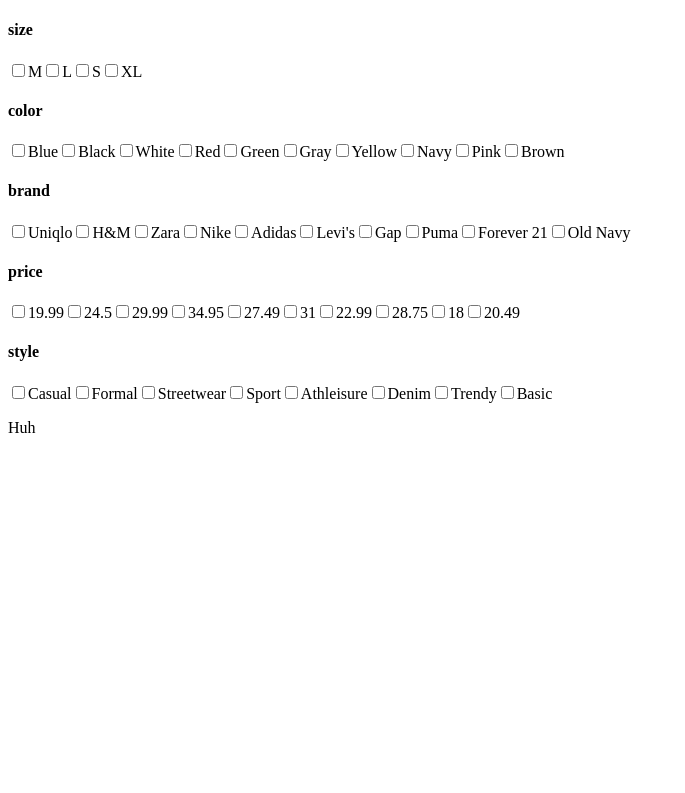
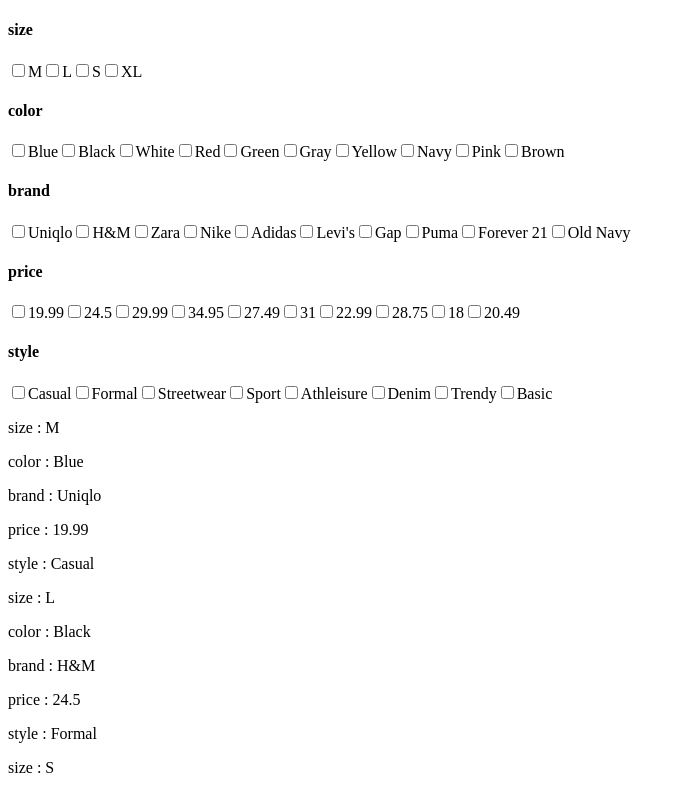
Before and after one commit to CarlosBor/itemSorter, a React (Vite) app: page / in a window 1280 px wide. Shown: the top 793 px of the page, without its empty margins (0-685 px from the left). Built offline with nearby package versions, Linux system fonts and the light colour scheme.

Commit message:
Add working filter

```diff
--- a/src/components/ItemSorter.tsx
+++ b/src/components/ItemSorter.tsx
@@ -1,4 +1,3 @@
-import react from 'react';
 import SelectableProperties from './SelectableProperties';
 import ItemSorterGrid from './ItemSorterGrid';
 import { useReducer } from 'react';
@@ -7,7 +6,7 @@
 
 function reducer(state, action) {
   switch (action.type) {
-    case 'SET_FIELD':
+    case 'SET_FIELD': {
       const { property, value, itemValue } = action;
       const updatedState = { ...state };
 
@@ -19,15 +18,17 @@
           updatedState[property].push(itemValue);
         }
       } else {
+        if (updatedState[property]) {
           updatedState[property] = updatedState[property].filter(
             (item) => item !== itemValue
           );
+          if (updatedState[property].length === 0) {
+            delete updatedState[property];
           }
-
+        }
+      }
       return updatedState;
-
-    default:
-      return state;
+    }
   }
 }
 
@@ -57,9 +58,11 @@
               />
               </>
           );
-        })
-        }
-        <ItemSorterGrid />
+        })}
+        <ItemSorterGrid
+          items={props.items}
+          filter={state}
+        />
     </>);
 }
 
--- a/src/components/ItemSorterGrid.tsx
+++ b/src/components/ItemSorterGrid.tsx
@@ -1,7 +1,25 @@
 
 
-const ItemSorterGrid = () =>{
-    return(<p>Huh</p>)
+const ItemSorterGrid = ({ items, filter }) =>{
+    console.log(filter);
+    const filteredItems = items.filter((item)=>{
+        return Object.keys(filter).every((key)=>{
+            return filter[key].includes(item[key]);
+        })
+    })
+
+    return(
+        filteredItems.map((item)=>{
+            const keys = Object.keys(item);
+            return(
+                <div>
+                    {keys.map((key)=>{
+                        return <p>{key} : {item[key]}</p>
+                    })}
+                </div>
+            )
+        })
+    )
 }
 
 export default ItemSorterGrid;
--- a/src/components/SelectableProperties.tsx
+++ b/src/components/SelectableProperties.tsx
@@ -1,7 +1,6 @@
 import react from 'react';
 
 const SelectableProperties = ({ items, property, onCheckboxChange }) => {
-  // Extract unique values for the property (size, color, etc.)
   const propertiesArray = [...new Set(items.map((item) => item[property]))];
 
   return (
@@ -11,8 +10,8 @@
           <input
             type="checkbox"
             name={value}
-            value={value} // The value of the checkbox (e.g., "S", "M", "Blue")
-            onChange={onCheckboxChange}  // Calls the handler passed from the parent
+            value={value}
+            onChange={onCheckboxChange}
           />
           {value}
         </label>
```
Lines whose indentation alone changed are shown as unchanged.
